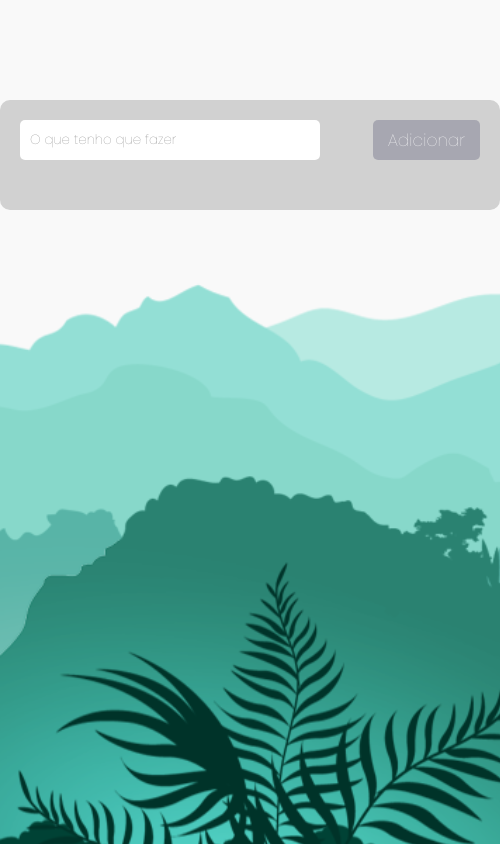
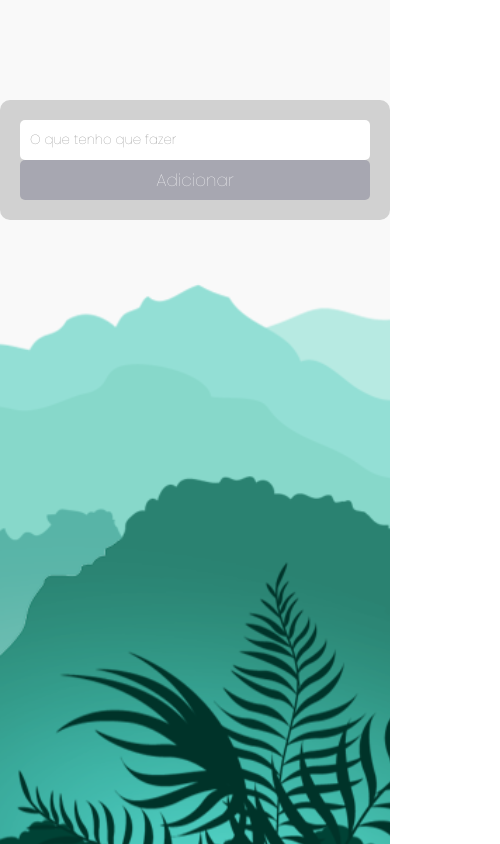
Before and after one commit to RodrigoNet0/ToDoList, a plain HTML site: page index.html in a window 390 px wide. Shown: the whole page, 500 px wide, since content can reach past the window. Drawn offline with Linux system fonts and the light colour scheme; a web font is replaced by a local one.

Commit message:
mobile first

```diff
--- a/style.css
+++ b/style.css
@@ -10,6 +10,9 @@
 
 body{
   background: url("./assets/background.png");
+  display: flex;
+  justify-content: center;
+  align-items: center;
 }
 
 .container{
@@ -18,6 +21,7 @@ body{
   border-radius: 10px;
   padding: 20px;
   margin: 100px auto 0;
+
 }
 
 .input-task{
@@ -85,3 +89,28 @@ img {
     background-color: #8fac55;
     text-decoration: line-through;
 }
+
+
+@media screen and (max-width: 768px) {
+  .container {
+    width: 100%;
+    flex-direction: column;
+    align-items: center;
+    justify-content: center;
+  }
+
+  @media screen and (max-width: 768px) {
+    .add-task {
+      width: 100%;
+      flex-direction: column;
+      align-items: center;
+      justify-content: center;
+    }
+
+    @media screen and (max-width: 768px) {
+      .input-task {
+        width: 100%;
+        flex-direction: column;
+        align-items: center;
+        justify-content: center;
+      }
```
